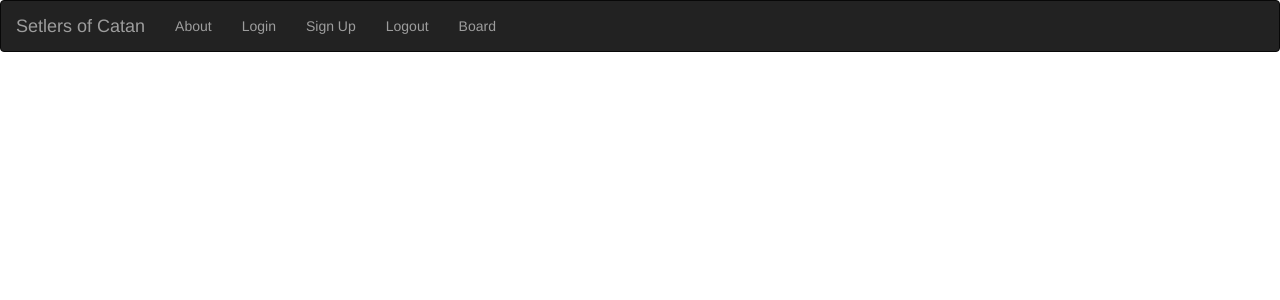
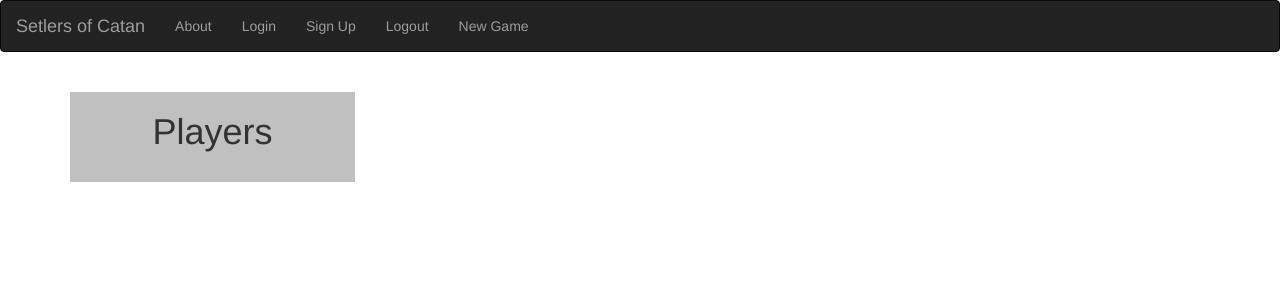
Before and after one commit to nsgoetz/Catan, a Flask app: page /board in a window 1280 px wide. Shown: the top 300 px of the page. Run offline with Flask 2, Linux system fonts and the light colour scheme; some libraries are stand-ins or nearby versions.

Commit message:
added edges vericies real game start and more

```diff
--- a/app/GameController.py
+++ b/app/GameController.py
@@ -16,10 +16,7 @@ POSSIBLE_COLORS = ["CornflowerBlue",
                    "Aqua",
                    "White"]
 
-def make_game(user_id, color): #rgb
-  user = models.User.query.filter_by(id=user_id)
-  player = models.Player(user = user_id, color = color)
-  db.session.add(player)
+def make_game(): #rgb
   buildings = make_possible_buildings()
   (hexes, probabilities, robber_location) = make_hexes(buildings)
   roads = make_possible_roads(buildings)
@@ -86,12 +83,12 @@ def make_hexes(buildings):
 
 def make_possible_roads(buildings):
   roads = {} #((row1, col1), (row2, col2)) -> owner (defualt None, (row1 < row2))
-  dirs = [(1,0), (1, 1), (1, -1)]
-  for (r, c) in buildings:
-    for (dr, dc) in dirs:
-      r2, c2 = r+dr, c+dc
-      if (r2, c2) in buildings:
-        roads[((r,c), (r2, c2))] = None
+  dirs = [(0, 1), (1, 1), (1, -1)]
+  for (c, r) in buildings:
+    for (dc, dr) in dirs:
+      c2, r2 = c+dc, r+dr
+      if (c2, r2) in buildings:
+        roads[((c, r), (c2, r2))] = None
   return roads
 
 def add_player(game_id, user_id, color):
@@ -112,14 +109,15 @@ def remove_player(game_id, player_id):
   db.session.commit
 
 def start_game(game_id):
-  game = models.Game.query(id = game_id).first()
+  game = models.Game.query.get(game_id)
   if (len(game.players) < 2):
     return (False, "Not Enough Players")
   else:
     #randomize player order
-    order = random.shuffle(game.players)
-    for i in xrange(len(order)):
-      p = order[i]
+    players = game.players
+    random.shuffle(players)
+    for i in xrange(len(players)):
+      p = players[i]
       p.order = i
       db.session.add(p)
     db.session.commit()
--- a/app/static/css/board_styles.css
+++ b/app/static/css/board_styles.css
@@ -1,4 +1,6 @@
-
+.game{
+  margin-top: 20px;
+}
 .leftboard {
   width: 25%;
   height: 100%;
@@ -7,19 +9,19 @@
 }
 
 .rightboard {
-  width: 75%;
-  height: 100%;
-  float: right;
-  background-color: Blue;
+  float: left;
+  display: inline-block;
 }
 
 .name {
   font-size: 24px;
   font-family: "Helvetica";
-  font-weight: bold;
   text-align: center;
   border-radius: 5px;
   margin: 5px 25%;
+}
+.current-player{
+  font-weight: bold;
 }
 .waiting {
   text-align: center;
@@ -42,3 +44,49 @@
   margin: 5px 5px;
   padding: 5px 5px;
 }
+.players {
+  padding-bottom: 20px;
+}
+.board {
+  position: relative;
+  width: 100px;
+  margin-left: 50px;
+}
+
+.edge {
+  background-color: BlanchedAlmond ;
+  position: absolute;
+}
+.side-edge {
+  -webkit-transform: rotate(90deg);
+  -moz-transform: rotate(90deg)
+  -ms-transform: rotate(90deg)
+  transform: rotate(90deg)
+]}
+
+.left-edge {
+  -webkit-transform: rotate(30deg);
+  -moz-transform: rotate(30deg);
+  -ms-transform: rotate(30deg);
+  transform: rotate(30deg);
+}
+
+.right-edge {
+  -webkit-transform: rotate(-30deg);
+  -moz-transform: rotate(-30deg);
+  -ms-transform: rotate(-30deg);
+  transform: rotate(-30deg);
+}
+
+
+.vertex {
+  border-radius: 50%;
+  position: absolute;
+  background-color: BlanchedAlmond;
+}
+
+.probabilities{
+  border-radius: 50%;
+  position: absolute;
+  background-color: Bisque;
+}
--- a/app/templates/board.html
+++ b/app/templates/board.html
@@ -1,22 +1,30 @@
 {%extends "layouts/base.html"%}
 {%block body%}
-<link rel="stylesheet" type="text/css" href="/static/css/board_styles.css">
+<script type="text/javascript" src={{url_for('static', filename="js/board.js")}}></script>
+<link rel="stylesheet" type="text/css" href={{url_for('static', filename="css/board_styles.css")}}>
 <div class="game">
   <div class="leftboard">
-    {%for p in players%}
-    <div class="name" style="background-color:{{p.color}}" >
-      {{p.name}}
+    <div class="players">
+      <h1 class="center">Players</h1>
+      {%for p in players%}
+      <div  {%if p == current_player%} class="name current-player" {%else%} class="name" {%endif%} style="background-color:{{p.color}}" >
+        {{p.user.name}}
+      </div>
+      {% endfor %}
     </div>
-    {% endfor %}
   </div>
   <div class="rightboard">
     <div id="edges" class="board">
-      {%for ((x0, y0), (x1, y1))  in edges%}
-        <div id={{x0+":"+y0+":"+x1+":"+y1}} class="edge">
+      {%for r in road_strings%}
+        <div id={{r[1]}} class={%if r[0][0] == r[0][2]%}"edge side-edge"{%elif r[0][1] < r[0][3]%}"edge left-edge"{%else%}"edge right-edge"{%endif%}>
         </div>
       {%endfor%}
     </div>
     <div id="verticies" class="board">
+      {%for s in vertex_strings%}
+        <div id={{s}} class="vertex">
+        </div>
+      {%endfor%}
     </div>
     <div id="hexes" class="board">
     </div>
--- a/app/templates/join_game.html
+++ b/app/templates/join_game.html
@@ -6,7 +6,7 @@
   Hi {{user.name}}! Choose your color:
 </div>
 <div class="color-picker">
-  <form method="POST" action={{"/"+game_id+"/join_game"}}>
+  <form method="POST" action={{"/games/"+game_id+"/join_game"}}>
     <select name="color" class="color-selector">
     {%for color in colors%}
       <option style={{"background-color:"+color}}>{{color}}</option>
--- a/app/templates/layouts/base.html
+++ b/app/templates/layouts/base.html
@@ -22,7 +22,7 @@
         <li><a href="/login">Login</a></li>
         <li><a href="/sign_up">Sign Up</a></li>
         <li><a href="/logout">Logout</a></li>
-        <li><a href="/board">Board</a></li>
+        <li><a href="/new_game">New Game</a></li>
       </ul>
     </div>
   </div>
--- a/app/templates/prestart.html
+++ b/app/templates/prestart.html
@@ -1,5 +1,6 @@
 {%extends "layouts/base.html"%}
 {%block body%}
+<script type="text/javascript" src={{url_for('static', filename="js/prestart.js")}}></script>
 <link rel="stylesheet" type="text/css" href="/static/css/board_styles.css">
 <div class="waiting">
   {%for p in players%}
@@ -7,7 +8,7 @@
     {{p.user.name}}
   </div>
   {% endfor %}
-  <button class="btn btn-primary start" {%if players|length <2%} disabled {%endif%}>
+  <button class="btn btn-primary start" onclick="start_game({{game_id}})" {%if players|length <2%} disabled {%endif%}>
     Start Game
   </button>
 </div>
--- a/app/views.py
+++ b/app/views.py
@@ -83,31 +83,48 @@ def logout():
 def board(game_id = None):
   if game_id != None:
     g = models.Game.query.get(game_id)
+    print(g.players)
     players = g.players
-    return render_template("board.html", players=players)
+    print g.roads
+    road_strings = []
+    for ((x0, y0), (x1,y1)) in g.roads:
+      k = [x0, y0, x1,y1]
+      s = str(x0)+","+str(y0)+":"+str(x1)+","+str(y1)
+      road_strings.append([k, s])
+    vertex_strings = []
+    for (x, y) in g.buildings:
+      vertex_strings.append("%s,%s" % (x, y))
+    return render_template("board.html", current_player = g.current_player,
+            players=players, road_strings = road_strings, vertex_strings=vertex_strings)
   else:
     return render_template("board.html")
 
-@app.route('/create_game', methods=['GET'])
+@app.route('/new_game', methods=['GET'])
 def create_game():
-  data = request.data
-  user_id = data['user_id']
-  color = data['color']
-  game_id = make_game(user_id, color)
-  return redirect(url_for(get_game)+str(game_id))
+  user = models.User.query.get(session["user_id"])
+  return render_template("new_game.html", colors = POSSIBLE_COLORS, user=user)
 
-@app.route('/<game_id>', methods=['GET'])
+@app.route('/create_game', methods=['POST'])
+def make_new_game():
+  color = request.form.get("color")
+  user = models.User.query.get(session["user_id"])
+  game_id = make_game()
+  add_player(game_id, session["user_id"], color)
+  return redirect('/games/'+str(game_id))
+
+@app.route('/games/<game_id>', methods=['GET'])
 def get_game(game_id):
   # if (request.args.get("atr") != None):
   #   return game_state(game_id, request.args.get("atr"))
+  print game_id
   user = models.User.query.get(session["user_id"])
   game = models.Game.query.get(int(game_id))
   if (user in map(lambda x: x.user, game.players)):
     if (game.started):
-      return board()
+      return board(game.id)
     else:
       #notstarted
-      return render_template("prestart.html", players=game.players) #"waiting for game to start"
+      return render_template("prestart.html", game_id = str(game.id), players=game.players) #"waiting for game to start"
   else:
     if (game.started):
       flash("That game has already started. You can only see games you are in.")
@@ -115,15 +132,23 @@ def get_game(game_id):
     else:
       return render_template("join_game.html", game_id = str(game.id), colors=game.colors_left, user=user)
 
-@app.route('/<game_id>/join_game', methods=['POST'])
+@app.route('/games/<game_id>/join_game', methods=['POST'])
 def join_game(game_id):
   color = request.form.get("color")
   user = models.User.query.get(session["user_id"])
   game = models.Game.query.get(int(game_id))
   add_player(game_id, session["user_id"], color)
-  return redirect('/'+game_id)
+  return redirect('/games/'+game_id)
 
-@app.route('/<game_id>/state', methods=['POST'])
+@app.route('/games/<game_id>/start', methods=['POST'])
+def start(game_id):
+  (success, msg) = start_game(game_id)
+  if not success:
+    flash(msg)
+  return ('', 204)
+
+
+@app.route('/games/<game_id>/state', methods=['POST'])
 def game_state(game_id):
   user = models.User.query.get(session["user_id"])
   game = models.Game.query.get(int(game_id))
```
Also changed, not shown: app/static/js/prestart.js (+7 -2 lines), app.db, 2 other files.
